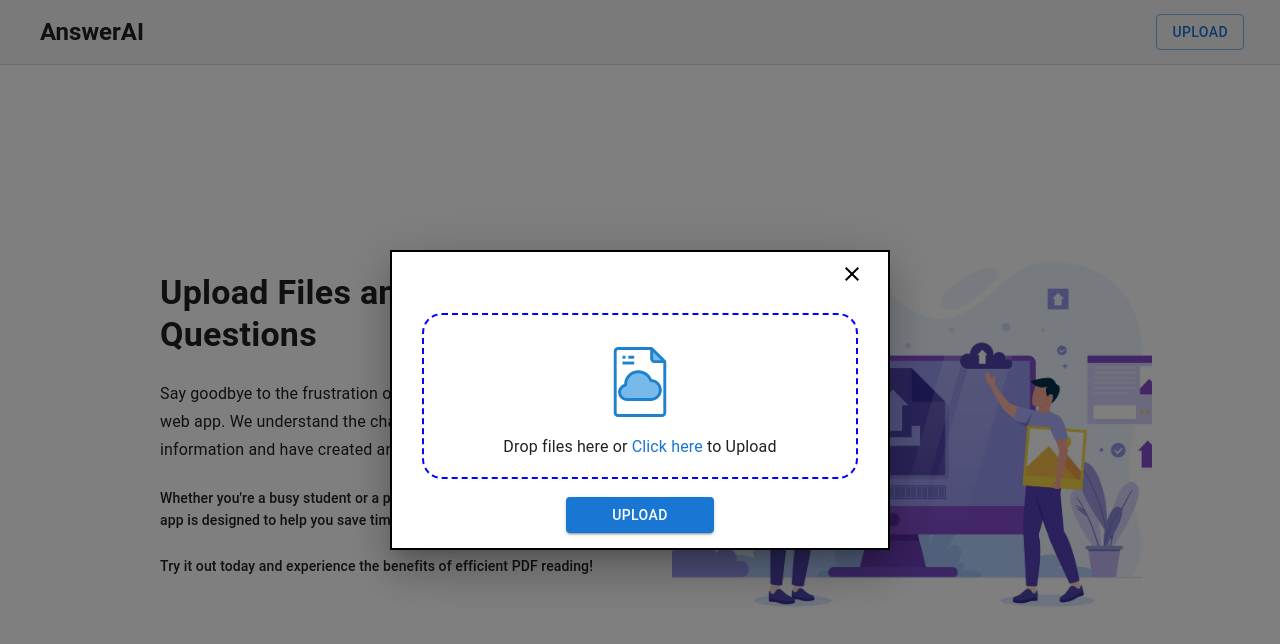
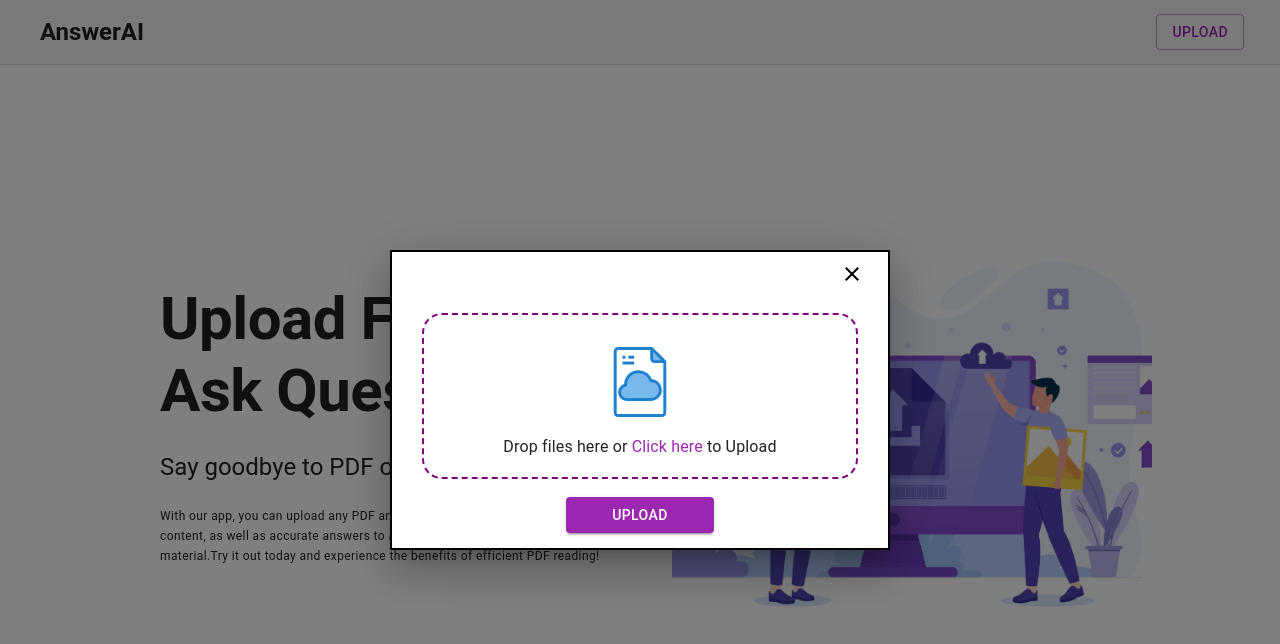
Before and after one commit to nisuJaiswal/hackNuThon, a React (Vite) app: page / in a window 1280 px wide. Both pictures are taken after a click on the link "UPLOAD". Shown: the top 644 px of the page. Built offline with nearby package versions, Linux system fonts and the light colour scheme.

Commit message:
color change purple and some Frontend changes

```diff
--- a/src/components/Header.jsx
+++ b/src/components/Header.jsx
@@ -60,6 +60,7 @@ const Header = () => {
             <b>AnswerAI</b>
           </Typography>
           <Button
+            color="secondary"
             href="#"
             variant="outlined"
             sx={{ my: 1, mx: 1.5 }}
@@ -99,6 +100,7 @@ const Header = () => {
                   }}
                 >
                   <Button
+                    color="secondary"
                     sx={{
                       color: "black",
                       my: 1,
@@ -131,7 +133,7 @@ const Header = () => {
                         // inset: 60,
                         borderRadius: 20,
                         heigth: "100%",
-                        border: "2px dashed blue",
+                        border: "2px dashed purple",
                       }}
                     >
                       <input {...getInputProps()} />
@@ -148,7 +150,7 @@ const Header = () => {
                           <Typography
                             component={"span"}
                             variant="subtitle1"
-                            color="primary"
+                            color="secondary"
                             style={{ cursor: "pointer" }}
                           >
                             Click here{" "}
@@ -163,6 +165,7 @@ const Header = () => {
               </Typography>
               <div style={{ display: "flex", justifyContent: "center" }}>
                 <Button
+                  color="secondary"
                   href="#"
                   variant="contained"
                   sx={{ my: 1, mx: 1.5, width: "30%" }}
--- a/src/pages/Home.jsx
+++ b/src/pages/Home.jsx
@@ -78,19 +78,15 @@ const Home = () => {
             flex: '.5',
 
           }} p={4} gap={3}>
-            <Typography variant="h4" >
-              <b>Upload Files and Ask Questions</b>
+            <Typography variant="h2" >
+              <b>Upload Files &<br /> Ask Questions</b>
             </Typography>
-            <Typography variant="subtitle1"  >
-              Say goodbye to the frustration of reading lengthy PDF with our web app. We understand the challenges of digesting complex information and have created an app that simplifies the process.
+            <Typography variant="h5"  >
+              Say goodbye to PDF overwhelm
             </Typography>
 
-            <Typography variant="subtitle2"  >
-              Whether you're a busy student or a professional seeking quick insights, our app is designed to help you save time without sacrificing knowledge.
-            </Typography>
-
-            <Typography variant="subtitle2"  >
-              Try it out today and experience the benefits of efficient PDF reading!
+            <Typography variant="caption"  >
+              With our app, you can upload any PDF and receive a concise summary of the content, as well as accurate answers to any questions you may have about the material.Try it out today and experience the benefits of efficient PDF reading!
             </Typography>
 
           </Stack>
```
